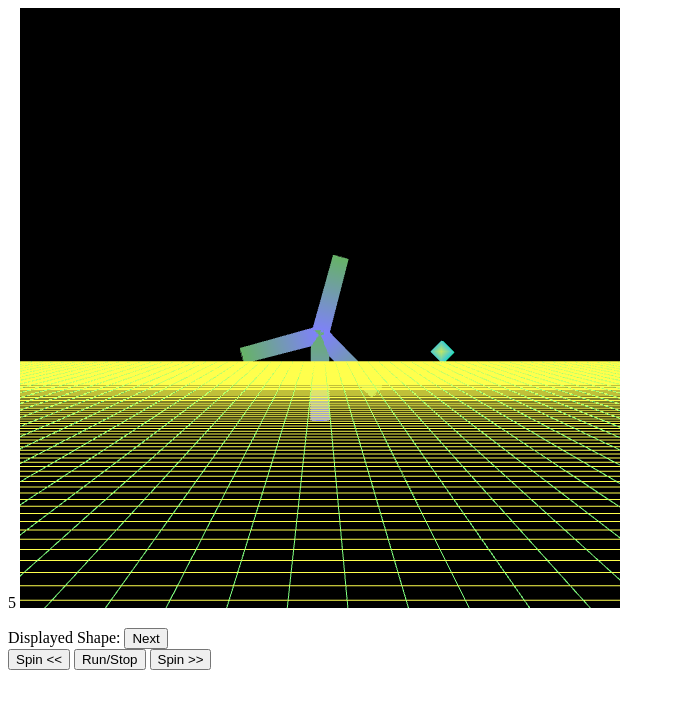
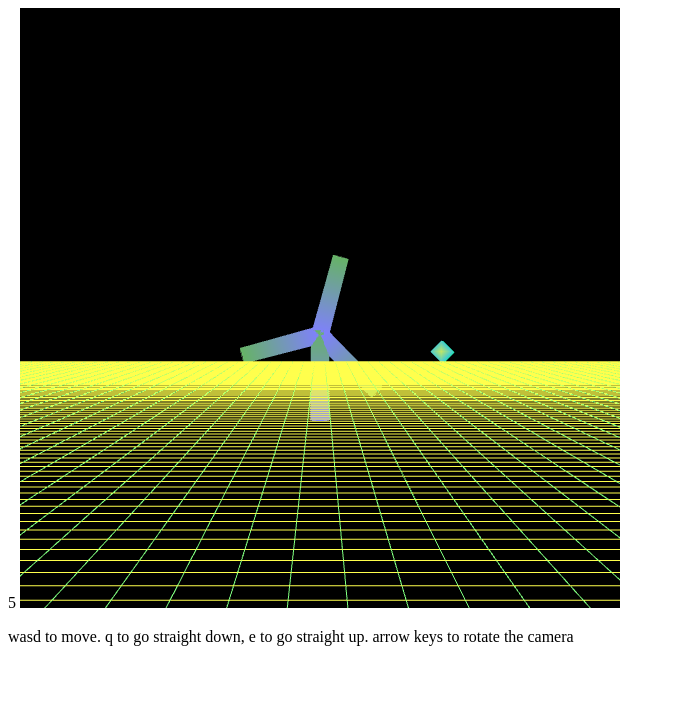
Before and after one commit to kellyxj/351-Project-B, a website: page index.html in a window 1280 px wide. Shown: the whole page, without its empty margins (0-675 px from the left). Drawn offline with Linux system fonts and the light colour scheme; animation ran at ten frames a second.

Commit message:
added instructions

```diff
--- a/index.html
+++ b/index.html
@@ -15,20 +15,13 @@
 		 (where? look inside main(), inside its 'tick()' function, where we
 		 display the 'current angle' value.5
 	-->
-	<div id= ShapeName></div>
-	<!-- Fill this HTML tag with JavaScript-generated text that names the shape displayed
-	To change shapes, users press the 'Next' button, which calls the 'nextShape()' function-->
-	Displayed Shape:
-	<!--
-	-->	<button type="button" onClick='nextShape()'>Next</button><BR>
 
 		<!--BUTTONS: commands below create HTML push-buttons with labels
 			Spin <<, runStop, and Spin >>.
 		When users click the button, HTML calls JavaScript functions
 			"spinDown()", "runStop()" and "spinUp()"   -->
-      <button type="button" onclick="spinDown()">Spin << </button>
-	  <button type="button" onclick="runStop()">Run/Stop</button>
-      <button type="button" onclick="spinUp()">Spin >> </button>
+      wasd to move. q to go straight down, e to go straight up.
+	  arrow keys to rotate the camera
     </p>
 	<!--	Load in the JavaScript libraries supplied by our textbook
 			(Matsuda et al., 2013 WebGL Programming Guide) that help us
```
